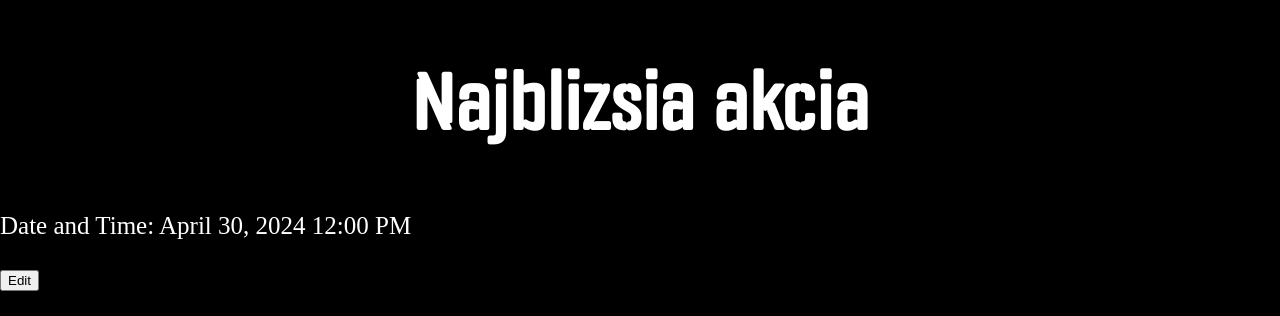
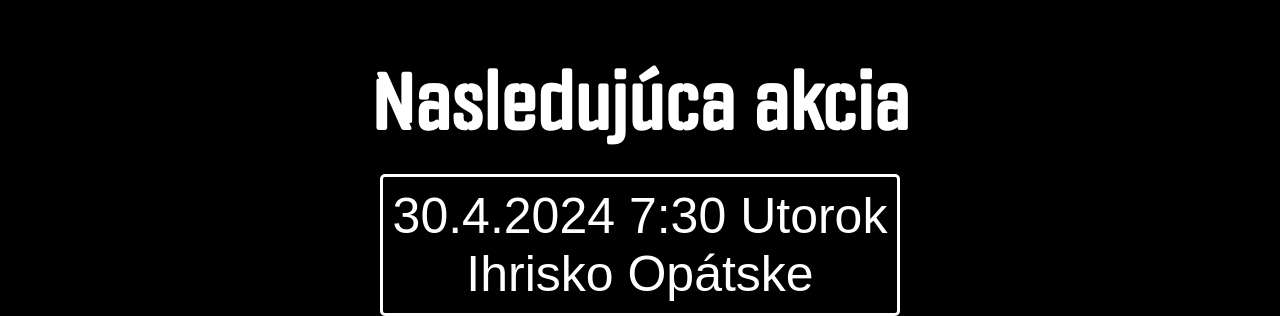
Before and after one commit to Hyperxion/kat-fe, a React (Vite) app: page / in a window 1280 px wide. Shown: the part 1781-2097 px from the top of the page. Before the commit the page ends 2072 px from the top, so only its background shows below. Built offline with nearby package versions, Linux system fonts and the light colour scheme.

Commit message:
WIP: button in future event section

```diff
--- a/src/components/FutureEventsSection.jsx
+++ b/src/components/FutureEventsSection.jsx
@@ -7,7 +7,7 @@ export function FutureEventsSection() {
 
   const openModal = () => {
     setIsModalOpen(true);
-    console.log("Modal opened");
+    console.log('Modal opened');
   };
 
   const closeModal = () => {
@@ -17,16 +17,14 @@ export function FutureEventsSection() {
   // Function to load date and time from text file
   const loadDateTime = () => {
     // Implement logic to load date and time from text file
-    return 'April 30, 2024 12:00 PM'; // Example date and time
+    return `30.4.2024 7:30 Utorok`; // Example date and time
   };
-  console.log("isModalOpen:", isModalOpen);
+  console.log('isModalOpen:', isModalOpen);
+
   return (
     <div className="future-event-section">
-      <h1>Najblizsia akcia </h1>
-      <p className="intro-text">
-Date and Time: {loadDateTime()}</p>
-      <button onClick={openModal}>Edit</button>
-      {isModalOpen && <EditEventModal closeModal={closeModal} />}
+      <h1>Nasledujúca akcia </h1>
+      <button className="event-btn" onClick={openModal}>{loadDateTime()}<br />Ihrisko Opátske</button>
     </div>
   );
 }
--- a/src/css/futureEventsSection.css
+++ b/src/css/futureEventsSection.css
@@ -1,3 +1,3 @@
-.next-event-section {
+.future-event-section {
   text-align: center;
 }
--- a/src/css/index.css
+++ b/src/css/index.css
@@ -1,12 +1,21 @@
 @font-face {
   font-family: 'Panfleta Stencil';
   src: url('/PanfletaStencil-Regular.ttf') format('truetype');
+}
+
+@font-face {
+  font-family: 'American Captain';
+  src: url('/American-Captain.ttf') format('truetype');
 }
 
 body {
   margin: 0;
   padding: 0;
   background-color: #000000; /* Black background */
+}
+
+button {
+  text-align: center;
 }
 
 .container {
@@ -45,4 +54,26 @@ h1 {
   font-size: 80px; /* Set font size to 40px */
   color: white; /* Set text color to white */
   text-align: center;
+  margin-bottom: 20px;
 }
+
+.event-date {
+  display: inline-block; /* Make the element inline-block */
+  font-family: sans-serif; /* Apply custom font */
+  font-size: 80px; /* Set font size to 80px */
+  color: white; /* Set text color to white */
+  text-align: center;
+  background-color: black;
+  border: 3px solid white; /* Add a white border */
+  border-radius: 5px; /* Add border radius for rounded corners */
+  padding: 10px; /* Add padding for spacing */
+}
+
+.event-btn {
+  font-size: 50px; /* Set font size to 80px */
+  background-color: black;
+  color: white; /* Set text color to white */
+  border: 3px solid white; /* Add a white border */
+  border-radius: 5px; /* Add border radius for rounded corners */
+  padding: 10px; /* Add padding for spacing */
+}
```
Also changed, not shown: public/American-Captain.ttf (added).
